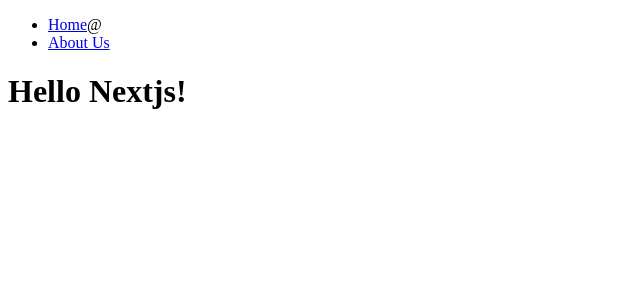
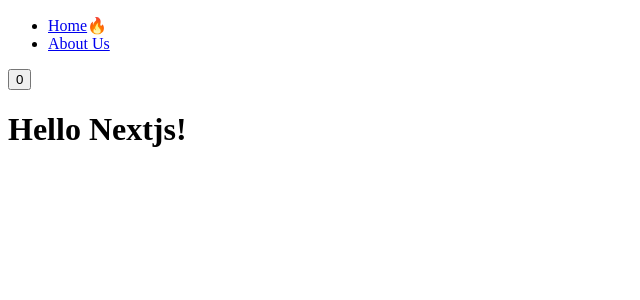
Before and after one commit to jumib/next14-practice, a Next.js app: page / in a window 1280 px wide. Shown: the top 300 px of the page, without its empty margins (0-640 px from the left). Built offline with nearby package versions, Linux system fonts and the light colour scheme.

Commit message:
hydration

```diff
--- a/components/navigation.tsx
+++ b/components/navigation.tsx
@@ -2,22 +2,24 @@
 
 import Link from "next/link";
 import { usePathname } from "next/navigation";
+import { useState } from "react";
 
 export default function Navigation() {
   const path = usePathname();
-  console.log(path);
+  const [count, setCount] = useState(0);
   return (
     <nav>
       <ul>
         <li>
           <Link href={"/"}>Home</Link>
-          {path === "/" ? "@" : ""}
+          {path === "/" ? "🔥" : ""}
         </li>
         <li>
           <Link href={"/about-us"}>About Us</Link>
-          {path === "/about-us" ? "@" : ""}
+          {path === "/about-us" ? "🔥" : ""}
         </li>
       </ul>
+      <button onClick={() => setCount((c) => c + 1)}>{count}</button>
     </nav>
   );
 }
```
